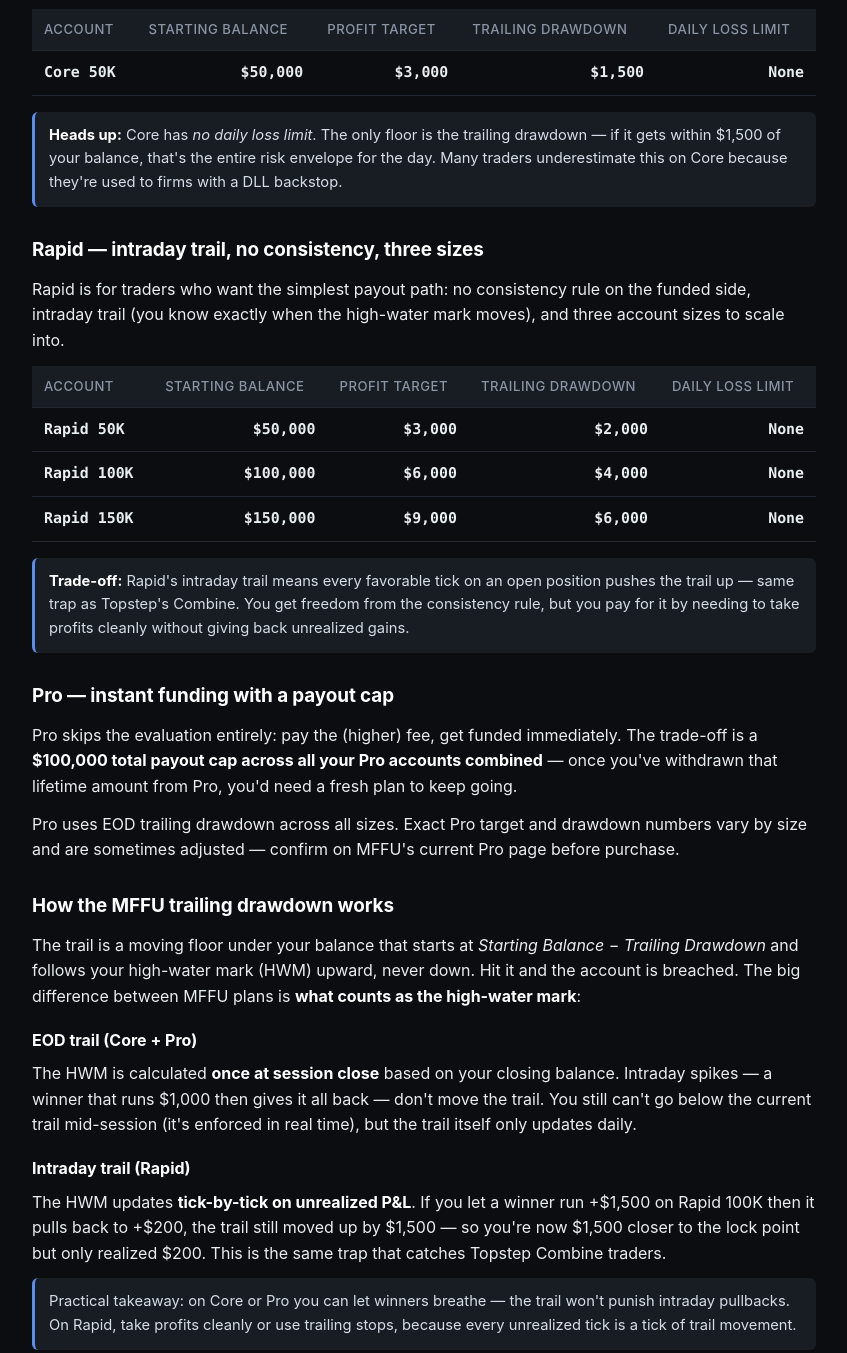
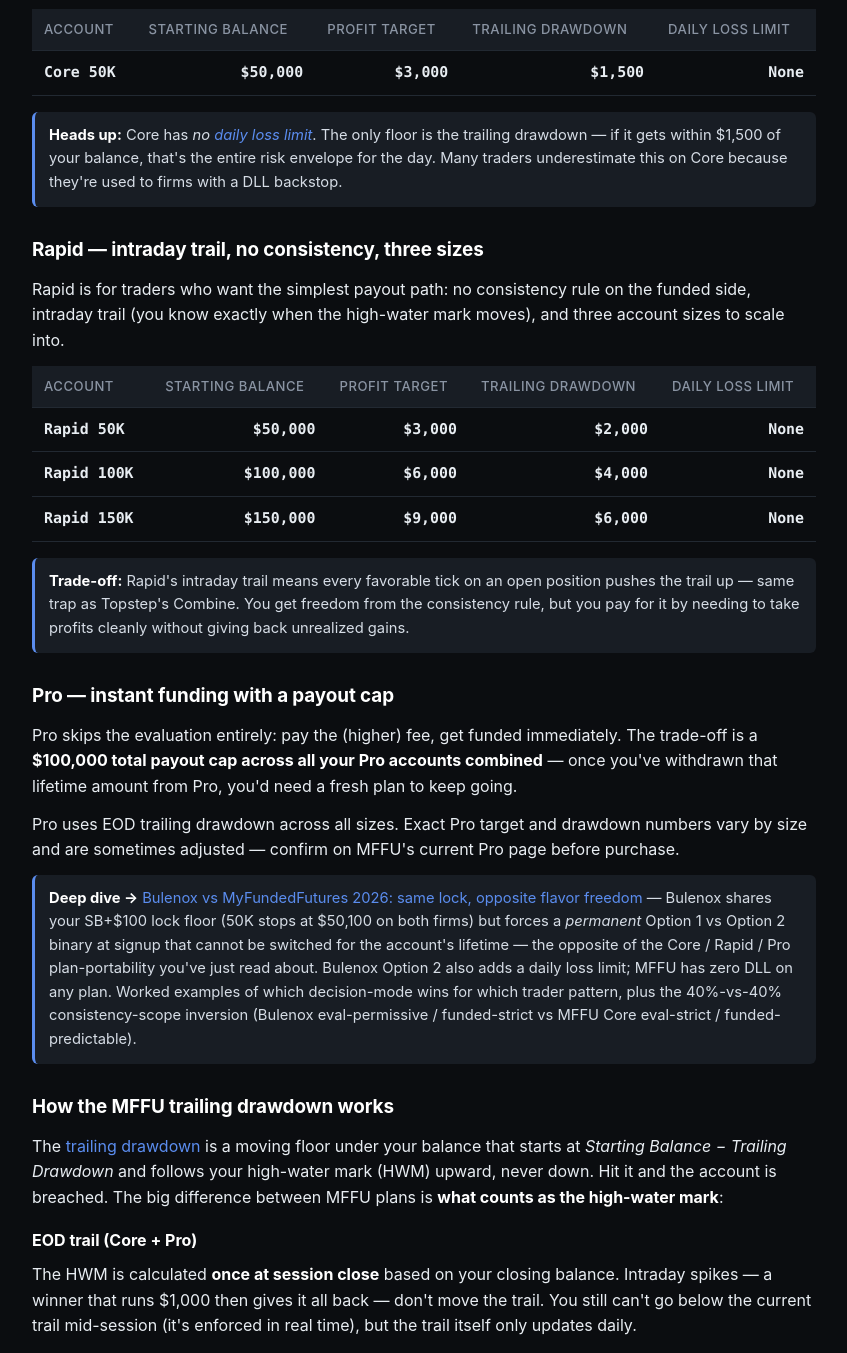
Before and after one commit to w1337-cyber/aurafy-growth-assets, a plain HTML site: page prop-firms/myfundedfutures/index.html in a window 1280 px wide. Shown: the part 1269-2622 px from the top of the page, without its empty margins (216-1063 px from the left). Drawn offline with Linux system fonts and the light colour scheme.

Commit message:
c226: reverse-polarity inbound wraps to bulenox-vs-mffu-2026 on bulenox + mffu landings

```diff
--- a/prop-firms/myfundedfutures/index.html
+++ b/prop-firms/myfundedfutures/index.html
@@ -155,7 +155,7 @@
   </tbody>
 </table>
 
-<p class="key-fact"><strong>Heads up:</strong> Core has <em>no daily loss limit</em>. The only floor is the trailing drawdown — if it gets within $1,500 of your balance, that's the entire risk envelope for the day. Many traders underestimate this on Core because they're used to firms with a DLL backstop.</p>
+<p class="key-fact"><strong>Heads up:</strong> Core has <em>no <a href="https://w1337-cyber.github.io/aurafy-growth-assets/blog/daily-loss-limit-explained-2026/?utm_source=landing&amp;utm_medium=mffu&amp;utm_campaign=inline-concept">daily loss limit</a></em>. The only floor is the trailing drawdown — if it gets within $1,500 of your balance, that's the entire risk envelope for the day. Many traders underestimate this on Core because they're used to firms with a DLL backstop.</p>
 
 <h2 id="rapid">Rapid — intraday trail, no consistency, three sizes</h2>
 <p>Rapid is for traders who want the simplest payout path: no consistency rule on the funded side, intraday trail (you know exactly when the high-water mark moves), and three account sizes to scale into.</p>
@@ -177,8 +177,10 @@
 <p>Pro skips the evaluation entirely: pay the (higher) fee, get funded immediately. The trade-off is a <strong>$100,000 total payout cap across all your Pro accounts combined</strong> — once you've withdrawn that lifetime amount from Pro, you'd need a fresh plan to keep going.</p>
 <p>Pro uses EOD trailing drawdown across all sizes. Exact Pro target and drawdown numbers vary by size and are sometimes adjusted — confirm on MFFU's current Pro page before purchase.</p>
 
+<p class="key-fact"><strong>Deep dive →</strong> <a href="/blog/bulenox-vs-mffu-2026/">Bulenox vs MyFundedFutures 2026: same lock, opposite flavor freedom</a> — Bulenox shares your SB+$100 lock floor (50K stops at $50,100 on both firms) but forces a <em>permanent</em> Option 1 vs Option 2 binary at signup that cannot be switched for the account's lifetime — the opposite of the Core / Rapid / Pro plan-portability you've just read about. Bulenox Option 2 also adds a daily loss limit; MFFU has zero DLL on any plan. Worked examples of which decision-mode wins for which trader pattern, plus the 40%-vs-40% consistency-scope inversion (Bulenox eval-permissive / funded-strict vs MFFU Core eval-strict / funded-predictable).</p>
+
 <h2 id="trail">How the MFFU trailing drawdown works</h2>
-<p>The trail is a moving floor under your balance that starts at <em>Starting Balance &minus; Trailing Drawdown</em> and follows your high-water mark (HWM) upward, never down. Hit it and the account is breached. The big difference between MFFU plans is <strong>what counts as the high-water mark</strong>:</p>
+<p>The <a href="https://w1337-cyber.github.io/aurafy-growth-assets/blog/trailing-drawdown-explained-2026/?utm_source=landing&amp;utm_medium=mffu&amp;utm_campaign=inline-concept">trailing drawdown</a> is a moving floor under your balance that starts at <em>Starting Balance &minus; Trailing Drawdown</em> and follows your high-water mark (HWM) upward, never down. Hit it and the account is breached. The big difference between MFFU plans is <strong>what counts as the high-water mark</strong>:</p>
 
 <h3>EOD trail (Core + Pro)</h3>
 <p>The HWM is calculated <strong>once at session close</strong> based on your closing balance. Intraday spikes — a winner that runs $1,000 then gives it all back — don't move the trail. You still can't go below the current trail mid-session (it's enforced in real time), but the trail itself only updates daily.</p>
@@ -205,7 +207,7 @@
 <p class="key-fact"><strong>Deep dive →</strong> <a href="/blog/apex-vs-mffu-2026/">Apex vs MyFundedFutures 2026: the SB+$100 lock head-to-head</a> — both firms freeze the trail at Starting Balance + $100, but the rest of the rule stack (consistency %, DLL, payout cadence, plan tiers) diverges sharply. Worked examples of where MFFU's no-DLL Core feels freer, where Apex 4.0's 30% consistency bites first, and which firm to pick if you only had one shot.</p>
 
 <h2 id="consistency">The 40% consistency rule (Core only)</h2>
-<p>MFFU Core uses a <strong>40% consistency rule</strong> on payouts: no single day's net profit can be more than 40% of your total profit on the payout. If your "best day" exceeds 40% of the total, you can't withdraw until enough additional trading days re-balance the ratio.</p>
+<p>MFFU Core uses a <strong>40% <a href="https://w1337-cyber.github.io/aurafy-growth-assets/blog/consistency-rule-explained-2026/?utm_source=landing&amp;utm_medium=mffu&amp;utm_campaign=inline-concept">consistency rule</a></strong> on payouts: no single day's net profit can be more than 40% of your total profit on the payout. If your "best day" exceeds 40% of the total, you can't withdraw until enough additional trading days re-balance the ratio.</p>
 
 <p>The maximum profit you can take on a single day without breaking the rule:</p>
 
```
Also changed, not shown: prop-firms/bulenox/index.html (+2 -0 lines).
